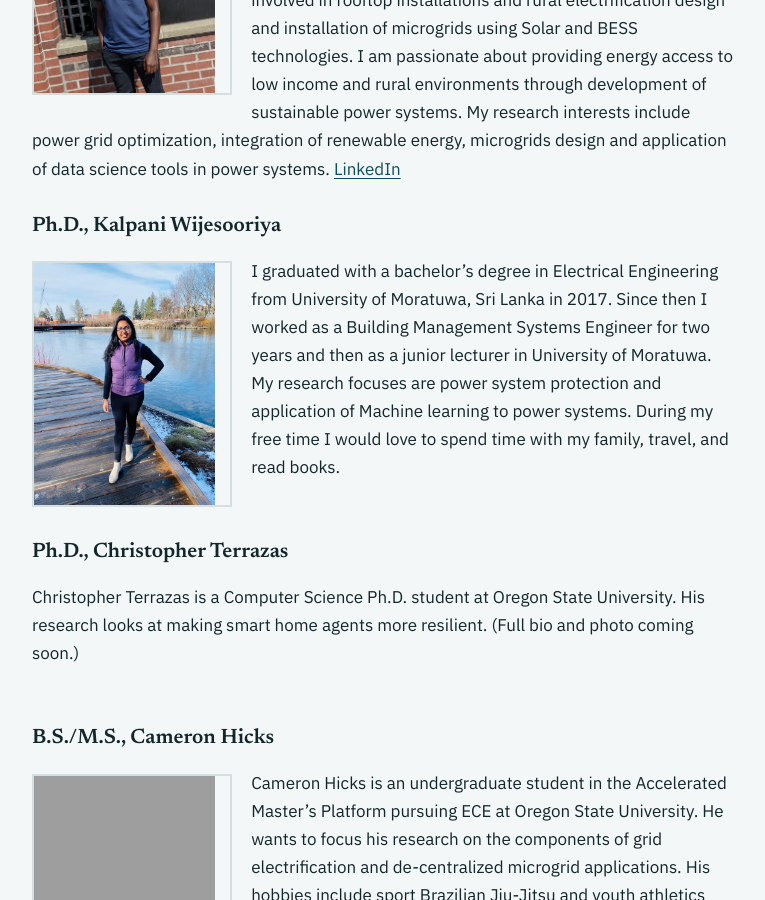
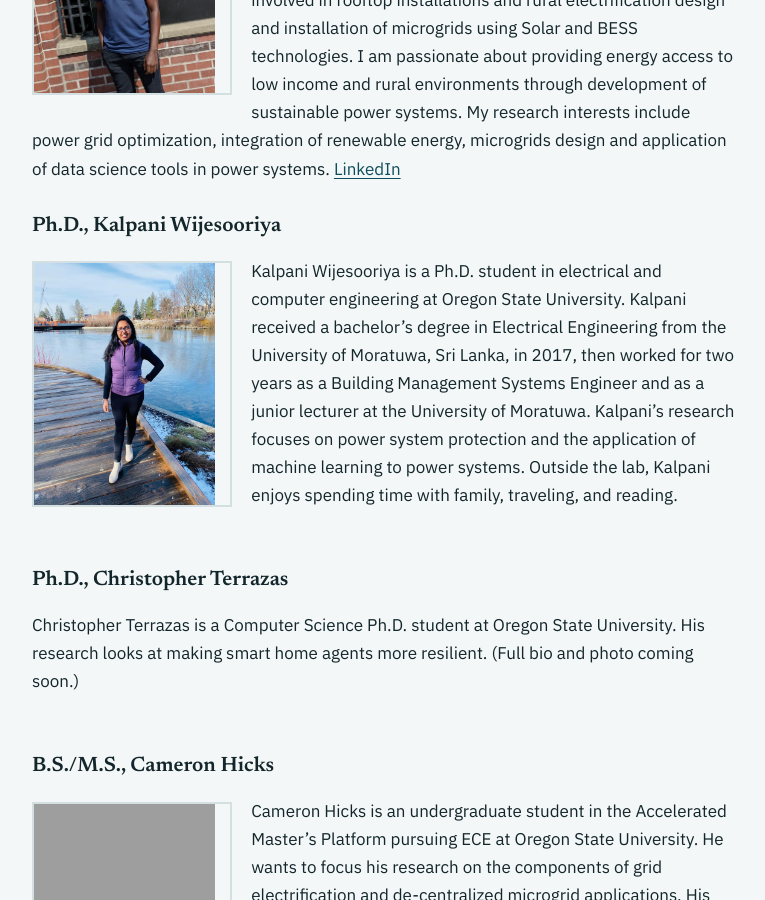
Before and after one commit to ecotillasanchez/ecotillasanchez.github.io, a Jekyll site: the page built from _pages/students.md, in a window 1280 px wide and 900 px high, scrolled down 1286 px. Shown: the whole window, without its empty margins (132-897 px from the left). Built offline with Jekyll 4.4.1, drawn with Linux system fonts in a browser that asks for light colours.

Commit message:
Students page: third-person bio for Kalpani, add Daniel Nikolov to graduates
Co-Authored-By: Claude Opus 5.5 <noreply@anthropic.com>

```diff
--- a/_pages/students.md
+++ b/_pages/students.md
@@ -18,7 +18,7 @@ style="padding-right:15px"> I graduated with a bachelor's degree in Electrical e
 
 ### Ph.D., Kalpani Wijesooriya
 <img align="left" src="https://ecotillasanchez.github.io/files/kalpani.jpeg" alt="Kalpani Wijesooriya" width="200" height="200"
-style="padding-right:15px"> I graduated with a bachelor’s degree in Electrical Engineering from University of Moratuwa, Sri Lanka in 2017. Since then I worked as a Building Management Systems Engineer for two years and then as a junior lecturer in University of Moratuwa. My research focuses are power system protection and application of Machine learning to power systems. During my free time I would love to spend time with my family, travel, and read books.
+style="padding-right:15px"> Kalpani Wijesooriya is a Ph.D. student in electrical and computer engineering at Oregon State University. Kalpani received a bachelor’s degree in Electrical Engineering from the University of Moratuwa, Sri Lanka, in 2017, then worked for two years as a Building Management Systems Engineer and as a junior lecturer at the University of Moratuwa. Kalpani’s research focuses on power system protection and the application of machine learning to power systems. Outside the lab, Kalpani enjoys spending time with family, traveling, and reading.
 <br />
 <br />
 
```
Also changed, not shown: other parts of _pages/students.md (+1 -0 lines).
